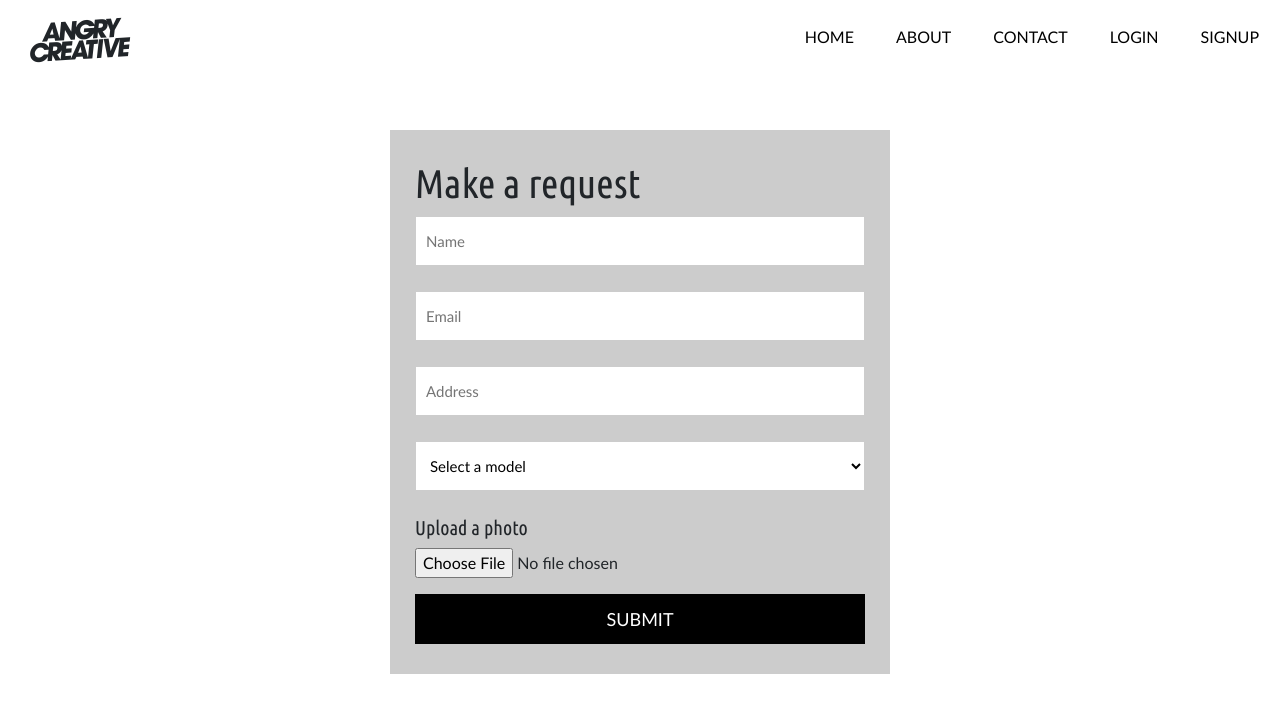
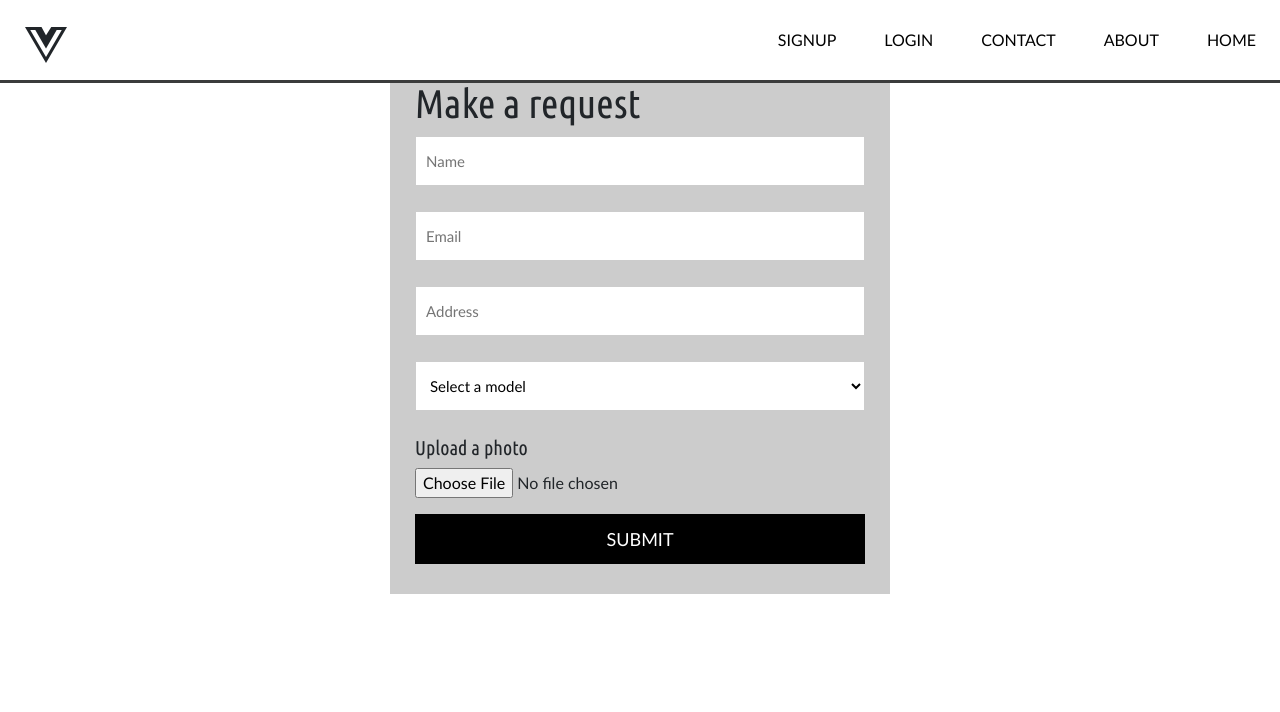
Before and after one commit to MoiOcanas/Vue-Firebase-Template, a Vue app: page /#/request in a window 1280 px wide. Shown: the top 712 px of the page. Built offline with nearby package versions, Linux system fonts and the light colour scheme; what vuefire would draw is missing.

Commit message:
adding changes to Signup and Login.js components

```diff
--- a/index.html
+++ b/index.html
@@ -5,7 +5,7 @@
     <meta name="viewport" content="width=device-width,initial-scale=1.0">
     <link href="https://fonts.googleapis.com/css?family=Montserrat" rel="stylesheet">
     <link rel="stylesheet" href="https://stackpath.bootstrapcdn.com/bootstrap/4.1.3/css/bootstrap.min.css" integrity="sha384-MCw98/SFnGE8fJT3GXwEOngsV7Zt27NXFoaoApmYm81iuXoPkFOJwJ8ERdknLPMO" crossorigin="anonymous">
-    <link rel="stylesheet" href="https://use.fontawesome.com/releases/v5.4.1/css/all.css" integrity="sha384-5sAR7xN1Nv6T6+dT2mhtzEpVJvfS3NScPQTrOxhwjIuvcA67KV2R5Jz6kr4abQsz" crossorigin="anonymous">
+    <link rel="stylesheet" href="https://use.fontawesome.com/releases/v5.8.1/css/all.css" integrity="sha384-50oBUHEmvpQ+1lW4y57PTFmhCaXp0ML5d60M1M7uH2+nqUivzIebhndOJK28anvf" crossorigin="anonymous">
     <script src="https://code.jquery.com/jquery-3.3.1.slim.min.js" integrity="sha384-q8i/X+965DzO0rT7abK41JStQIAqVgRVzpbzo5smXKp4YfRvH+8abtTE1Pi6jizo" crossorigin="anonymous"></script>
     <script src="https://cdnjs.cloudflare.com/ajax/libs/popper.js/1.14.3/umd/popper.min.js" integrity="sha384-ZMP7rVo3mIykV+2+9J3UJ46jBk0WLaUAdn689aCwoqbBJiSnjAK/l8WvCWPIPm49" crossorigin="anonymous"></script>
     <script src="https://stackpath.bootstrapcdn.com/bootstrap/4.1.3/js/bootstrap.min.js" integrity="sha384-ChfqqxuZUCnJSK3+MXmPNIyE6ZbWh2IMqE241rYiqJxyMiZ6OW/JmZQ5stwEULTy" crossorigin="anonymous"></script>
--- a/src/components/Main.vue
+++ b/src/components/Main.vue
@@ -2,7 +2,7 @@
         <div>
         <header>
           <div class="title">
-            <h1>WELCOME</h1>
+            <h3>WELCOME TO MY TEMPLATE</h3>
           </div>
           <div class="button">
             <router-link :to="{ name: 'Login'}" class="btn">GET INSIDE</router-link>
@@ -98,9 +98,9 @@ ul li.active a {
     transform: translate(-50%, -50%);
 }
 
-.title h1 {
+.title h3 {
  color: #fff;
- font-size: 70px;
+ font-size: 50px;
 }
 
 .button {
--- a/src/components/Nav.vue
+++ b/src/components/Nav.vue
@@ -1,7 +1,7 @@
 <template>
     <div>
-      <i class="fab fa-angrycreative fa-5x" style="margin-left: 30px;"></i>
       <ul>
+        <i class="fab fa-vuejs fa-3x icon-vue"></i>
         <li v-if="!authUser"><router-link :to="{ name: 'Main'}">HOME</router-link></li>
         <li v-if="!authUser"><router-link :to="{ name: 'About'}">ABOUT</router-link></li>
         <li v-if="!authUser"><router-link :to="{ name: 'Contact'}">CONTACT</router-link></li>
@@ -53,27 +53,38 @@ export default {
 @import url("https://fonts.googleapis.com/css?family=Montserrat");
 
 ul {
-  list-style-type: none;
-  float: right;
-  margin-top: 25px;
+    list-style-type: none;
+    margin: 0;
+    padding: 6px 0px;
+    overflow: hidden;
+    background-color: #fff;
+    border-bottom: 3px solid #3B3C3C;
+    position: fixed;
+    top: 0;
+    width: 100%;
 }
 
 ul li {
-  display: inline-block;
+  float: right;
+  margin: 8px;
 }
 
 ul li a {
-  text-decoration: none;
-  color: black;
-  padding: 5px 20px;
-  border: 1px solid transparent;
-  transition: 0.6s ease;
-  border-radius: 3px;
+    display: block;
+    color: #000;
+    text-align: center;
+    padding: 14px 16px;
+    text-decoration: none;
+    transition: background-color 0.6s ease, color 0.6s ease;
 }
 
 ul li a:hover {
-  background-color: black;
-  color: white;
+  color: #fff;
+  background-color: #3B3C3C;
+}
+
+.icon-vue {
+  margin: 15px 15px 0px 25px;
 }
 
 #logOut {
--- a/src/components/auth/Login.vue
+++ b/src/components/auth/Login.vue
@@ -52,7 +52,7 @@ export default {
         margin: 50px auto;
         width: 400px;
         padding: 30px 25px;
-        background: #ccc;
+        background: #ECECEC;
     }
 
     .loginInput {
--- a/src/components/auth/Signup.vue
+++ b/src/components/auth/Signup.vue
@@ -70,7 +70,7 @@ export default {
         margin: 50px auto;
         width: 400px;
         padding: 30px 25px;
-        background: #ccc;
+        background: #ECECEC;
     }
 
     .signupInput {
--- a/src/db.js
+++ b/src/db.js
@@ -1,13 +1,13 @@
 import firebase from 'firebase';
 
 var config = {
-    apiKey: "",
-    authDomain: "",
-    databaseURL: "",
-    projectId: "",
-    storageBucket: "",
-    messagingSenderId: ""
-  };
+  apiKey: "AIzaSyC56tPD2YDX17dy6aEfd-osWV2sVBiccqI",
+  authDomain: "vuedb-11076.firebaseapp.com",
+  databaseURL: "https://vuedb-11076.firebaseio.com",
+  projectId: "vuedb-11076",
+  storageBucket: "vuedb-11076.appspot.com",
+  messagingSenderId: "1006643028163"
+};
 
 let app = firebase.initializeApp(config)
 export const db = app.database()
```
Also changed, not shown: 1 other file (tests, documents, lock files or other folders).
